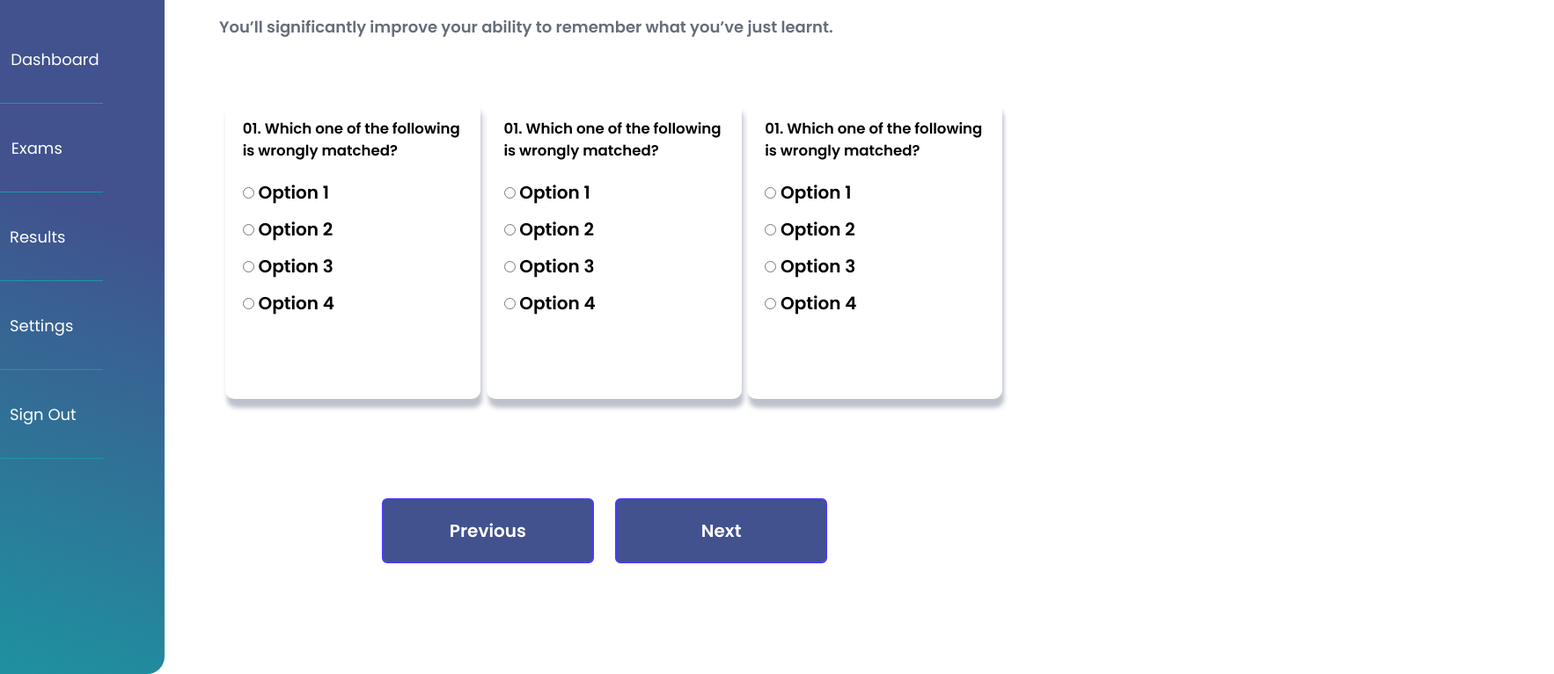
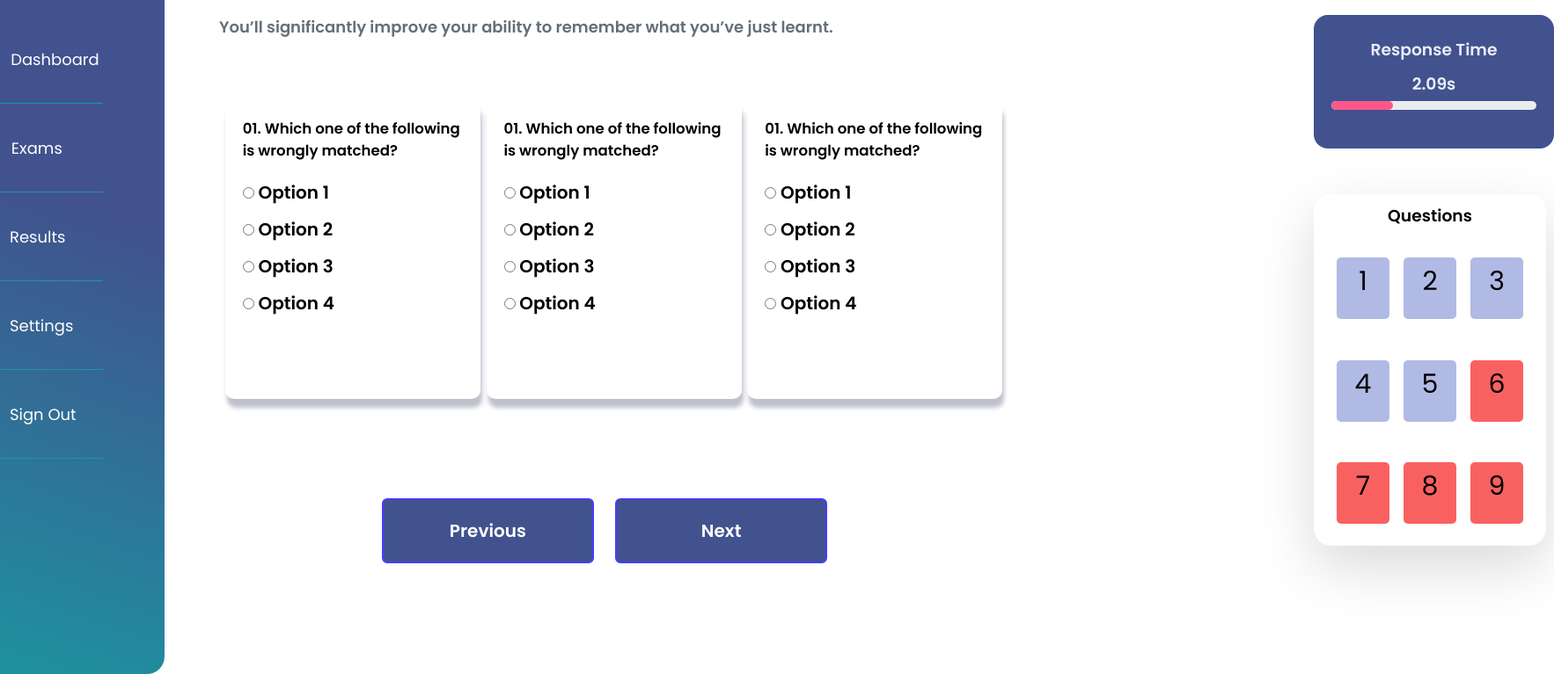
Before and after one commit to sabir-phantom/Web-project, a plain HTML site: page src/student-dashboard/question.html in a window 1280 px wide. Shown: the part 148-915 px from the top of the page at 88% size, 1766 px wide, since content can reach past the window. Drawn offline with Linux system fonts and the light colour scheme.

Commit message:
add time and question

```diff
--- a/src/sass/question.css
+++ b/src/sass/question.css
@@ -153,3 +153,98 @@ section {
   color: #ffffff;
   font-weight: bold;
 }
+/* kf_work */
+.time-qbox{
+  position: absolute;
+  width: 273px;
+  height: 152px;
+  left: 1566px;
+  top: 165px;
+
+  background: #41528E;
+  border-radius: 16px;
+  }
+  .time-qbox .time{
+  text-align: center;
+  font-family: 'Inter';
+  font-style: normal;
+  padding-top: 20px;
+  line-height: 39px;
+  color: #EBEDFA;
+
+}
+
+/* progress bar */
+.progres-bar {
+  width: auto;
+  height: 10px;
+  background-color: #ebeced;
+  border-radius: 5px;
+  margin: 20px;
+  margin-top: auto;
+  margin-bottom: 40px;
+}
+
+.p-bar {
+  width: 30%;
+  height: 10px;
+  background: linear-gradient(270deg, #FF5789 0%, #FF5789 102.96%); !important;
+  border-radius: 5px;
+}
+
+.questions{
+box-sizing: border-box;
+position: absolute;
+width: 264px;
+height: 400px;
+left: 1566px;
+top: 369px;
+background: #FFFFFF;
+box-shadow: 0px 24px 64px rgba(0, 0, 0, 0.15);
+border-radius: 20px;
+text-align: center;
+padding: 10px;
+display: flex;
+flex-wrap: wrap;
+}
+.Div{
+  width: 240px;
+  height: 350px;
+  display: flex;
+  flex-wrap: wrap;
+  margin-top: 25px;
+  margin-left: 8px;
+
+}
+.Div >div{
+  width: 50px;
+  height:60px;
+  padding: 5px;
+  margin-top: 15px;
+  margin: 8px;
+  margin-left: 8px;
+  border-radius: 5px;
+  background-color: rgb(177, 186, 229);
+}
+.questions h3{
+  margin-left: auto;
+  margin-right: auto;
+}
+.questions .Div .six{
+  background-color: #F96161;
+}
+.questions .Div .seven{
+  background-color: #F96161;
+}
+.questions .Div .eight{
+  background-color: #F96161;
+}
+.questions .Div .nine{
+  background-color: #F96161;
+}
+.questions .Div a{
+  text-decoration: none;
+  font-size: 30px;
+  color: #000000;
+  padding-top: 10px;
+}
--- a/src/sass/student-course.css
+++ b/src/sass/student-course.css
@@ -231,3 +231,20 @@
   background-color: #1a99a2 !important;
   border-radius: 5px;
 }
+/* progress bar */
+.main-container .progres-bar {
+  width: auto;
+  height: 10px;
+  background-color: #e2e1e1;
+  border-radius: 5px;
+  margin: 20px;
+  margin-top: auto;
+  margin-bottom: 40px;
+}
+
+.p-bar {
+  width: 70%;
+  height: 10px;
+  background-color: #1a99a2 !important;
+  border-radius: 5px;
+}
--- a/src/student-dashboard/question.html
+++ b/src/student-dashboard/question.html
@@ -112,6 +112,8 @@
                         </form>
                       </div>
                     </div>
+
+
                 </div>
             </div>
             <div class="exam-btn">
@@ -121,7 +123,64 @@
             </div>
 
         </div>
-    </section>
+        <!-- kfs -->
+        <div class="time-qbox">
+          <div class="time">
+            <h3>Response Time</h3>
+            <h3>2.09s</h3>
+            </div>
+            <div class="progres-bar">
+              <div class="p-bar"></div>
+            </div>
+          </div>
 
-  </body>
-</html>
+              <div class="questions">
+                <h3>Questions</h3>
+
+
+                <div class="Div">
+                  <div class="one">
+                    <a href="#">1</a>
+                  </div>
+
+                  <div class="two">
+                    <a href="#">2</a>
+                  </div>
+
+                  <div class="three">
+                    <a href="#">3</a>
+                  </div>
+
+                  <div class="four">
+                    <a href="#">4</a>
+                  </div>
+
+                  <div class="five">
+                    <a href="#">5</a>
+                  </div>
+
+                  <div class="six">
+                    <a href="#">6</a>
+                  </div>
+
+                  <div class="seven">
+                    <a href="#">7</a>
+                  </div>
+
+                  <div class="eight">
+                    <a href="#">8</a>
+                  </div>
+
+                  <div class="nine">
+                    <a href="#">9</a>
+                  </div>
+
+                </div>
+
+            </div>
+
+
+      </section>
+
+    </body>
+  </html>
```
